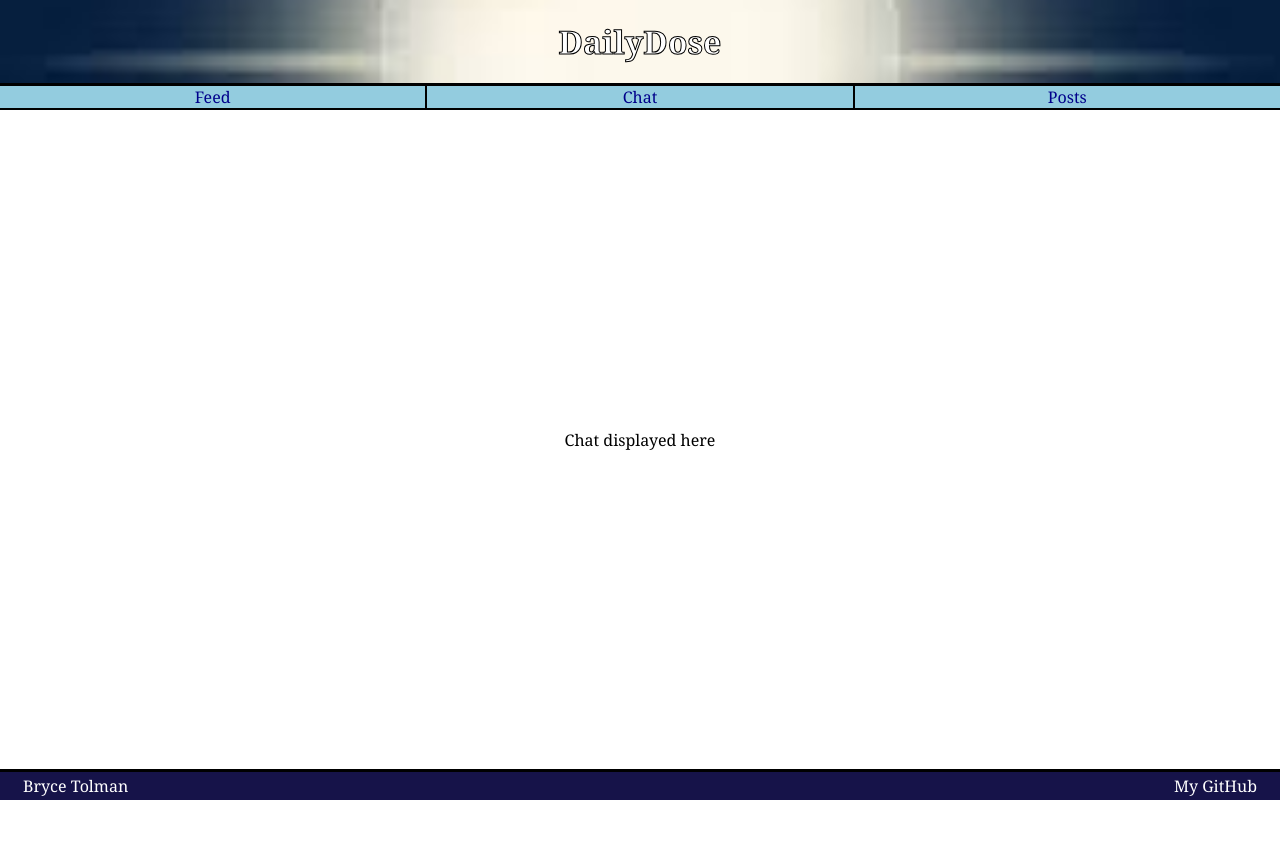
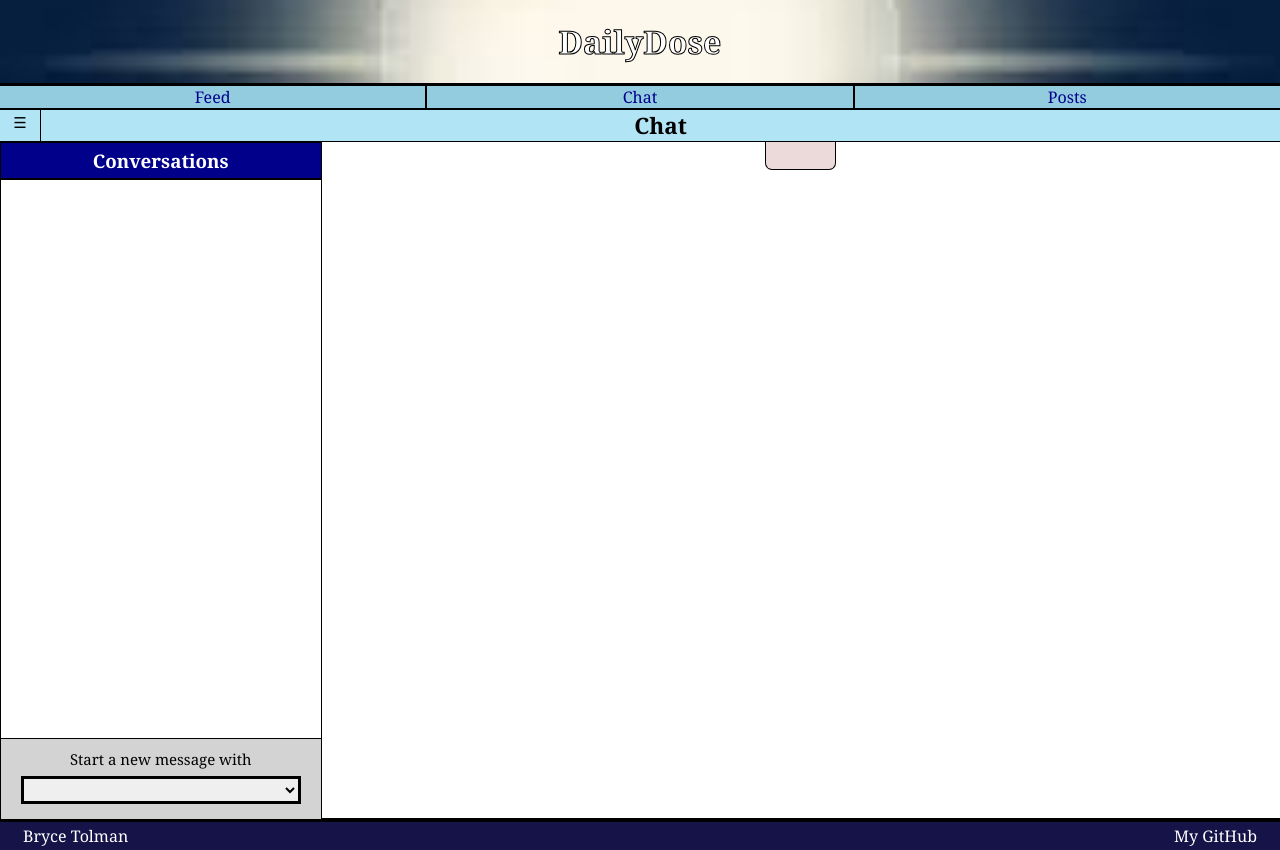
Before and after one commit to brycetolman54/dailydose, a React (Vite) app: page /chat in a window 1280 px wide. Before the commit the page ends 800 px from the top, so only its background shows below. Built offline with nearby package versions, Linux system fonts and the light colour scheme.

Commit message:
started setting up chats react

```diff
--- a/src/chat/chat.jsx
+++ b/src/chat/chat.jsx
@@ -1,9 +1,53 @@
 import React from 'react';
 
+import './chat.css';
+
 export function Chat() {
+
+    const [display, setDisplay] = React.useState('flex');
+    const [show, setShow] = React.useState(true);
+
+    React.useEffect(() => {
+        if(show) {
+            setDisplay('flex');
+        }
+        else if(!show) {
+            setDisplay('none');
+        }
+    }, [show]);
+
     return (
         <main>
-            <div>Chat displayed here</div>
+            <div id="topHeader">
+                <div id="bars" onClick={() => setShow(!show)}>&#x2630;</div>
+                <h2>Chat</h2>
+                {/* <div id="userInfo" onclick="backToLogin()">Login</div> */}
+            </div>
+            <div id="chatSpace">
+                <div id="chat">
+                    <h2 id="userChatter">Bobbaly</h2>
+                    <div id="messageSpace">
+                        <ol id="messageList"></ol>
+                    </div>
+                    <div id="newMessage">
+                        {/* <textarea id="messageArea" name="message" required oninput="enableSend()" disabled onkeydown="checkEnter(event)"></textarea> */}
+                        {/* <button id="send" disabled="false" onclick="sendMessage()">Send</button> */}
+                    </div>
+                </div>
+                <aside id="chats" style={{display: display}}>
+                    <h3 id="chatHead">Conversations</h3>
+                    <div id="container">
+                        <ol id="userChatList"></ol>
+                    </div>
+                    <div id="startNew">
+                        <label id="startLabel">Start a new message with</label>
+                        <select id="userStart" name="newChatUser">
+                            {/* <option id="selector" selected>--Please choose a user--</option> */}
+                        </select>
+                        {/* <button id="start" onclick="startNew()">Start</button> */}
+                    </div>
+                </aside>
+            </div>
         </main>
     );
 }
```
Also changed, not shown: junk/chat.html (renamed from chat.html), junk/feed.js (renamed from feed.js), src/chat/chat.css (renamed from chat.css), src/chat/chatNoSide.jsx (deleted).
